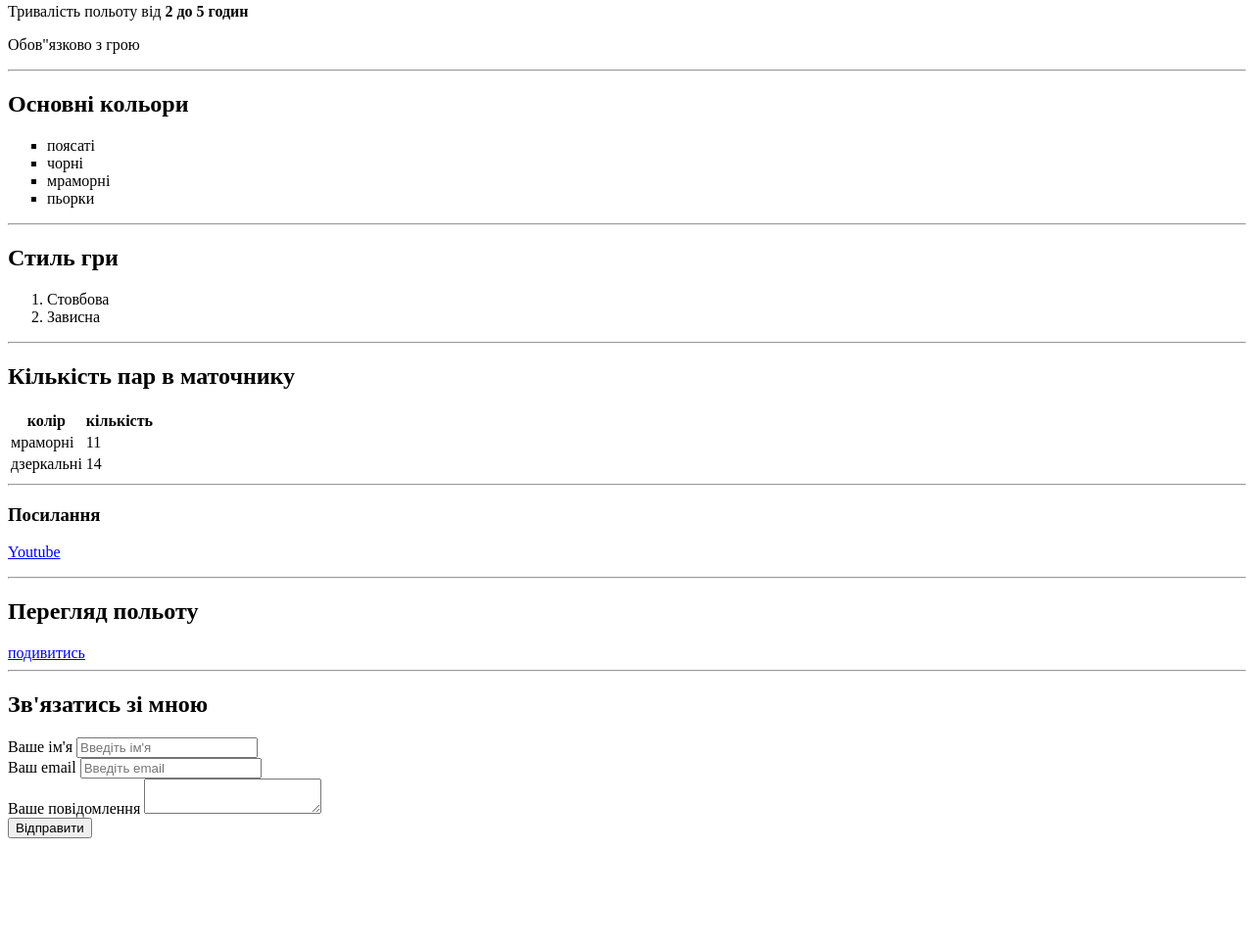
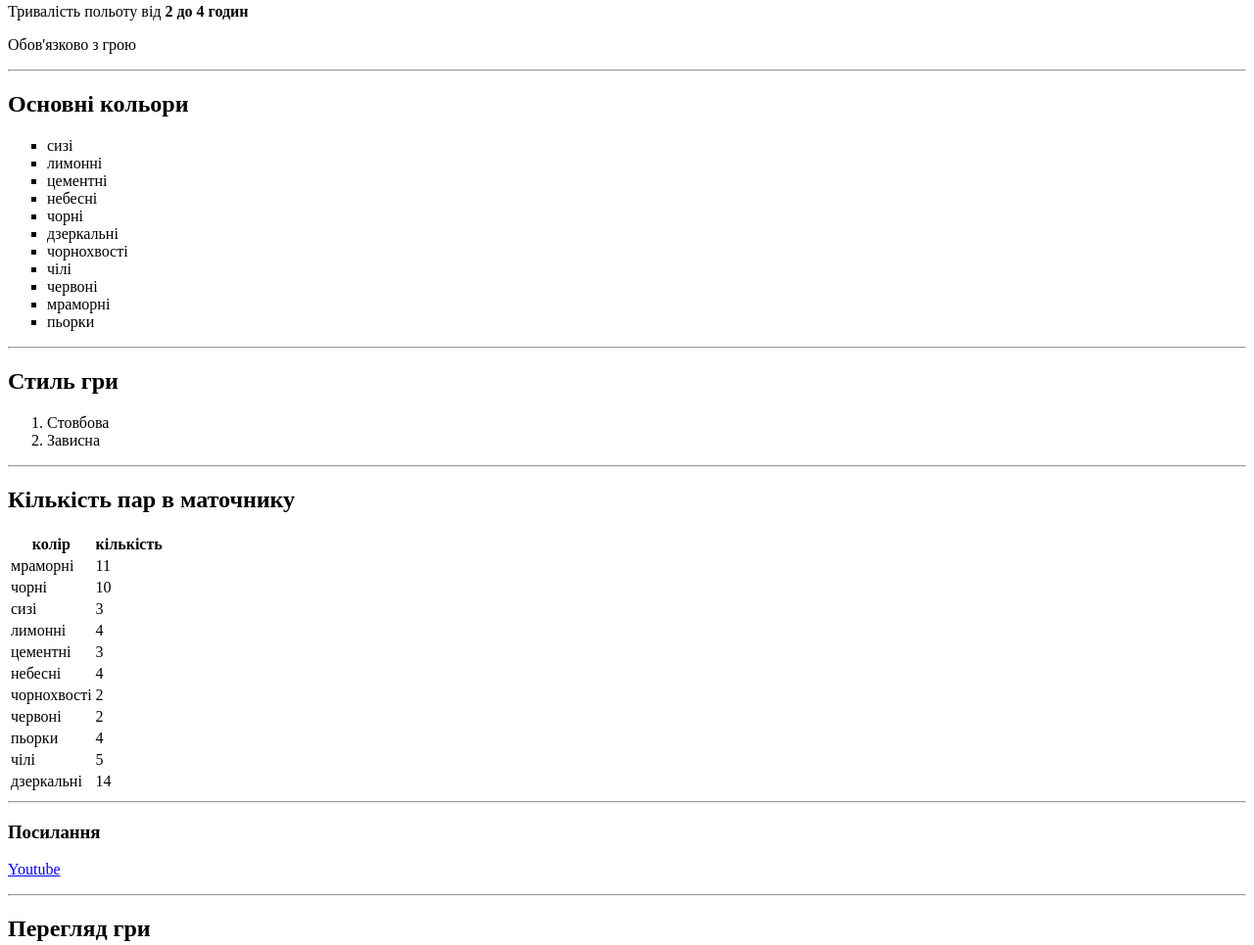
Before and after one commit to boda20071991/cv, a plain HTML site: page index.html in a window 1280 px wide. Shown: the part 235-1200 px from the top of the page at 98% size. Before the commit the page ends 1099 px from the top, so only its background shows below. Drawn offline with Linux system fonts and the light colour scheme.

Commit message:
Бакінські бойні

```diff
--- a/index.html
+++ b/index.html
@@ -8,15 +8,22 @@
     <img src="https://yt3.ggpht.com/ytc/AKedOLQNq4oU6FnOk3S0MbsuB3V9Dm80fFYe0IHd9TqpVQ=s900-c-k-c0x00ffffff-no-rj" width="150"/>
     <h1>Бакінські бойні</h1>
     <em> <strong>Високольотні</strong> ігрові голуби</em>
-    <p>Тривалість польоту від <strong> 2 до 5 годин</strong>
+    <p>Тривалість польоту від <strong> 2 до 4 годин</strong>
     </p>
-    <p>Обов"язково з грою</p>
+    <p>Обов'язково з грою</p>
 
     <hr>
      <h2> Основні кольори</h2>
      <ul type=square>
-         <li>поясаті</li>
+         <li>сизі</li>
+         <li>лимонні</li>
+         <li>цементні</li>
+         <li>небесні</li>
          <li>чорні</li>
+         <li>дзеркальні</li>
+         <li>чорнохвості</li>
+         <li> чілі</li>
+         <li>червоні</li>
          <li>мраморні</li>
          <li>пьорки</li>        </ul>
          <hr>
@@ -35,6 +42,33 @@
          <tr>
              <td>мраморні</td>
              <td>11</td>
+             <tr>
+                <td>чорні</td>
+                <td>10</td>
+                <tr>
+                    <td>сизі</td>
+                    <td>3</td>
+                    <tr>
+                        <td>лимонні</td>
+                        <td>4</td>
+                        <tr>
+                            <td>цементні</td>
+                            <td>3</td>
+                            <tr>
+                                <td>небесні</td>
+                                <td>4</td>
+                                <tr>
+                                    <td>чорнохвості</td>
+                                    <td>2</td>
+                                    <tr>
+                                        <td>червоні</td>
+                                        <td>2</td>
+                                        <tr>
+                                            <td>пьорки</td>
+                                            <td>4</td>
+                                            <tr>
+                                                <td>чілі</td>
+                                                <td>5</td>
             <tr> <td>дзеркальні</td>
              <td>14</td></tr>
          </tr>
@@ -43,7 +77,7 @@
      <h3>Посилання</h3>
      <p><a href=https://www.youtube.com/channel/UCR0Q8M_7TlupxQ29FbA2w1Q target="_blank">Youtube</a></p>
      <hr>
-     <h2>Перегляд польоту</h2>
+     <h2>Перегляд гри</h2>
 <a href=video.html>подивитись</a>
 <hr>
 <h2>Зв'язатись зі мною</h2>
```
Also changed, not shown: video.html (+1 -1 lines).
